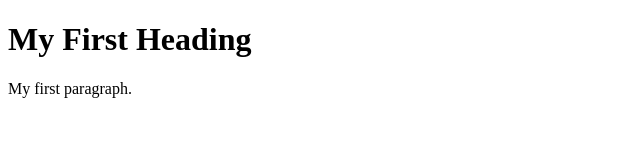
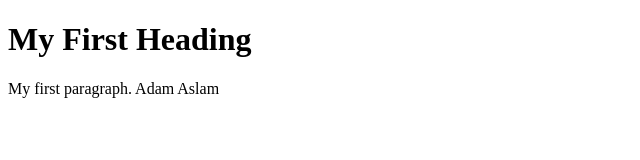
Before and after one commit to adam4522/s3_static_website_pages, a plain HTML site: page index.html in a window 1280 px wide. Shown: the whole page, without its empty margins (0-640 px from the left). Drawn offline with Linux system fonts and the light colour scheme.

```diff
--- a/index.html
+++ b/index.html
@@ -3,7 +3,7 @@
 <body>
 
 <h1>My First Heading</h1>
-<p>My first paragraph.</p>
+<p>My first paragraph. Adam Aslam</p>
 
 </body>
 </html>
```
